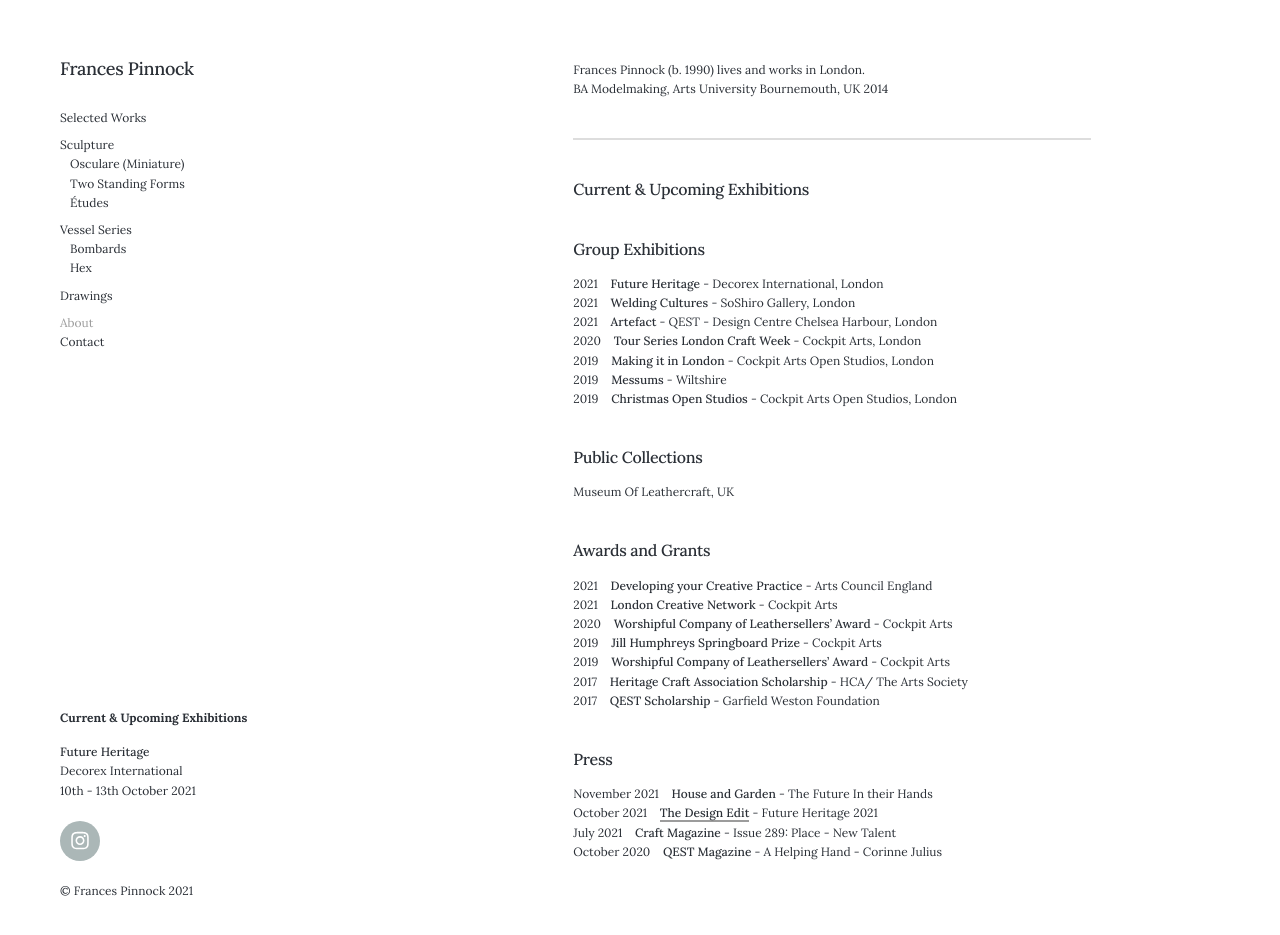
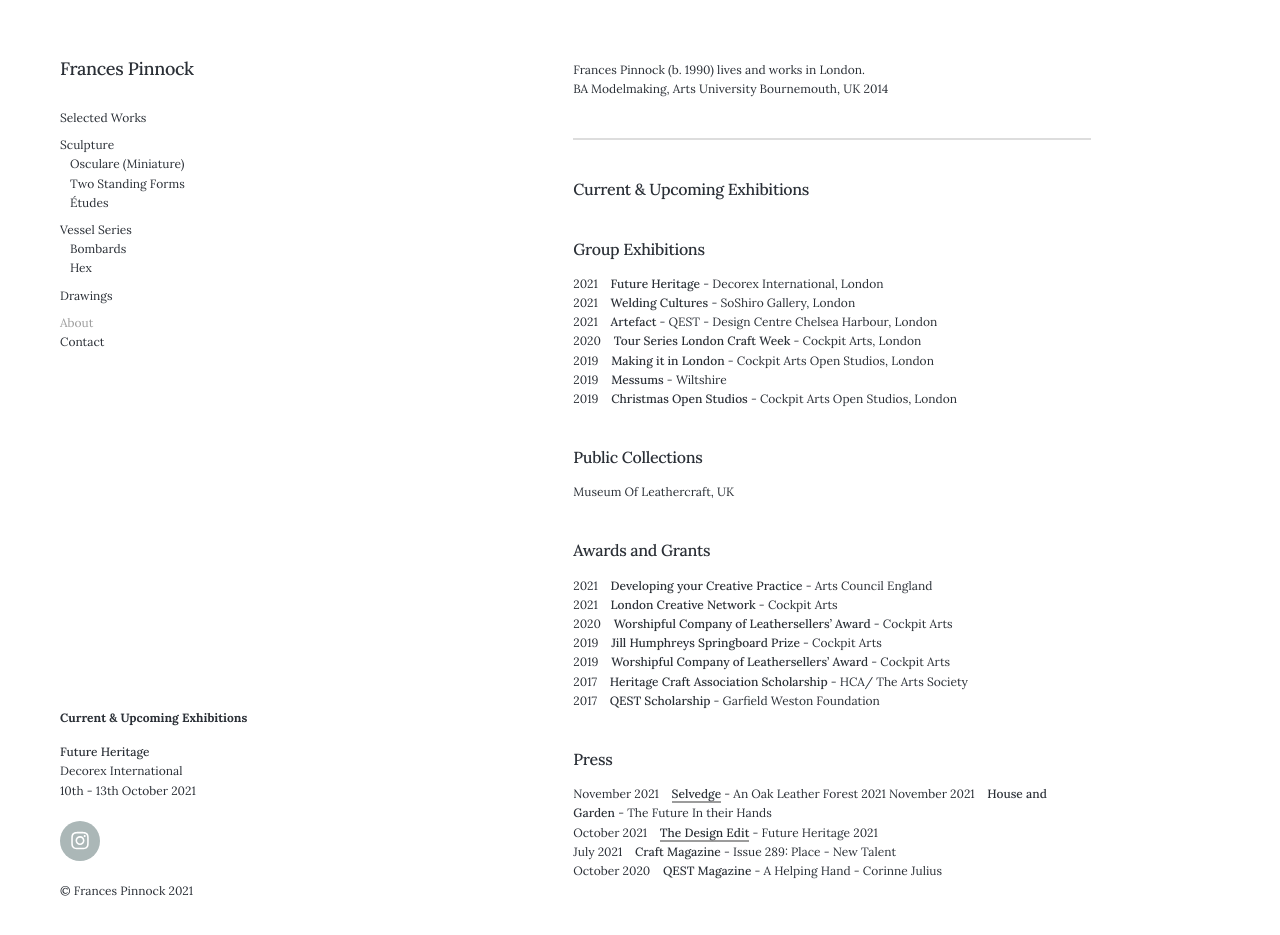
Before and after one commit to francespinnock/francespinnock.github.io, a Jekyll site: the page built from _pages/about.md, in a window 1280 px wide and 940 px high. Shown: the top 935 px of the window. Built offline with Jekyll 4.4.1, drawn with Linux system fonts in a browser that asks for light colours; nearby versions of some CDN libraries.

Commit message:
Update about.md

```diff
--- a/_pages/about.md
+++ b/_pages/about.md
@@ -35,6 +35,7 @@ Museum Of Leathercraft, UK
 2017&nbsp;&nbsp;&nbsp; **QEST Scholarship** - Garfield Weston Foundation
 
 ## Press
+November 2021&nbsp;&nbsp;&nbsp; **[Selvedge](https://www.selvedge.org/blogs/selvedge/an-oak-leather-forest/)** - An Oak Leather Forest 2021
 November 2021&nbsp;&nbsp;&nbsp; **House and Garden** - The Future In their Hands
 October 2021&nbsp;&nbsp;&nbsp; **[The Design Edit](https://thedesignedit.com/future-heritage-2021/)** - Future Heritage 2021
 July 2021&nbsp;&nbsp;&nbsp; **Craft Magazine** - Issue 289: Place - New Talent
```
